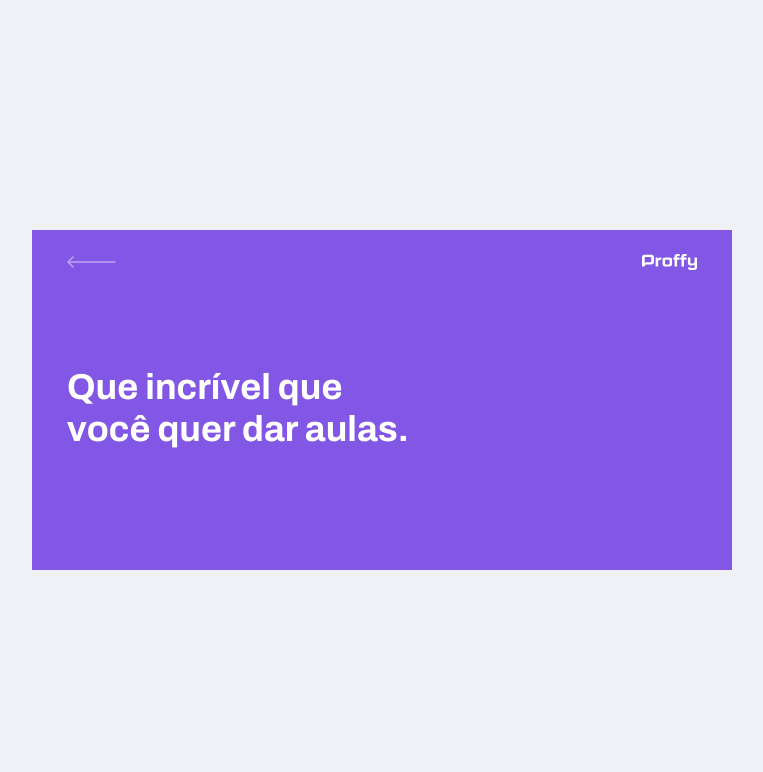
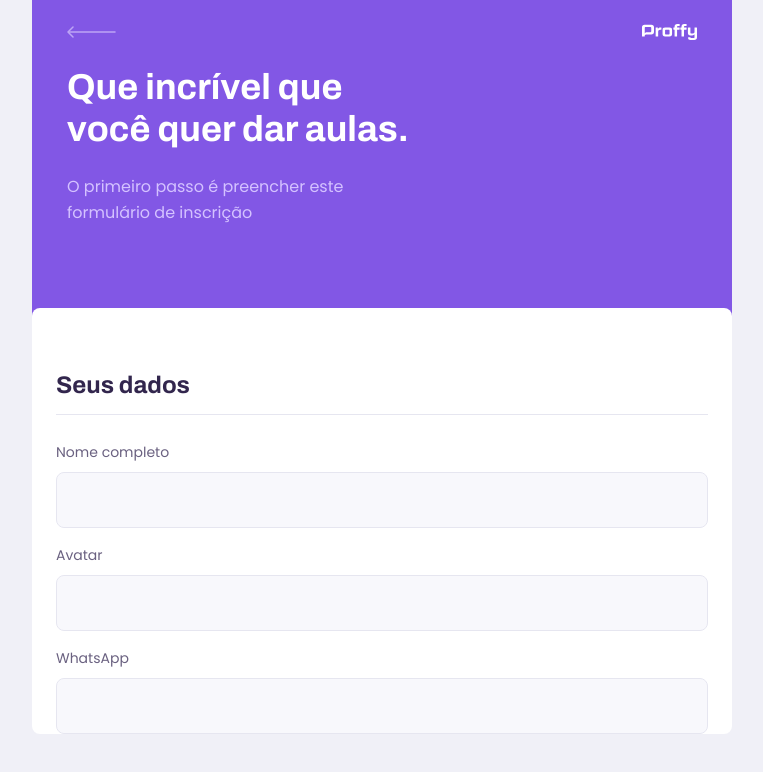
Before and after one commit to LeonardoCampello-dev/Proffy, a React (Create React App) app in the folder web/: page /give-classes in a window 1280 px wide. Shown: the top 772 px of the page, without its empty margins (258-1021 px from the left). Built offline with nearby package versions, Linux system fonts and the light colour scheme.

Commit message:
Input component created

```diff
--- /dev/null
+++ b/web/src/components/Input/index.tsx
@@ -0,0 +1,19 @@
+import React, { InputHTMLAttributes } from 'react'
+
+import './styles.css'
+
+interface InputProps extends InputHTMLAttributes<HTMLInputElement> {
+    name: string
+    label: string
+}
+
+const Input: React.FC<InputProps> = ({ name, label, ...rest }) => {
+    return (
+        <div className="input-block">
+            <label htmlFor={name}>{ label }</label>
+            <input type="text" id={name} {...rest}/>
+        </div>
+    )
+}
+
+export default Input
--- /dev/null
+++ b/web/src/components/Input/styles.css
@@ -0,0 +1,40 @@
+.input-block {
+    position: relative;
+}
+
+
+.input-block + .input-block {
+    margin-top: 1.4rem;
+}
+
+.input-block label {
+    font-size: 1.4rem;
+}
+
+.input-block input {
+    width: 100%;
+    height: 5.6rem;
+
+    margin-top: 0.8rem;
+
+    border-radius: 0.8rem;
+
+    background-color: var(--color-input-background);
+    border: 1px solid var(--color-line-in-white);
+    outline: 0;
+
+    padding: 0 1.6rem;
+
+    font: 1.6rem Archivo;
+}
+
+.input-block:focus-within::after {
+    width: calc(100% - 3.2rem);
+    height: 2px;
+    content: '';
+    background-color: var(--color-primary-light);
+    position: absolute;
+    left: 1.6rem;
+    right: 1.6rem;
+    bottom: 0;
+}
--- a/web/src/components/PageHeader/index.tsx
+++ b/web/src/components/PageHeader/index.tsx
@@ -9,6 +9,7 @@
 
 interface PageHeaderProps {
     title: string
+    description?: string
 }
 
 const PageHeader: React.FC<PageHeaderProps> = (props) => {
@@ -23,6 +24,8 @@
 
             <div className="header-content">
                 <strong>{props.title}</strong>
+                { props.description && <p>{ props.description }</p> }
+
                 {props.children}
             </div>
         </header>
--- a/web/src/components/PageHeader/styles.css
+++ b/web/src/components/PageHeader/styles.css
@@ -42,6 +42,14 @@
     color: var(--color-title-in-primary);
 }
 
+.page-header .header-content p {
+    max-width: 30rem;
+    font-size: 1.6rem;
+    line-height: 2.6rem;
+    color: var(--color-text-in-primary);
+    margin-top: 2.4rem;
+}
+
 @media (min-width: 700px) {
     .page-header {
         height: 340px;
--- a/web/src/pages/TeacherForm/index.tsx
+++ b/web/src/pages/TeacherForm/index.tsx
@@ -1,11 +1,27 @@
 import React from 'react'
 
 import PageHeader from '../../components/PageHeader'
+import Input from '../../components/Input'
+
+import './styles.css'
 
 function TeacherForm() {
     return (
         <div id="page-teacher-form" className="container">
-            <PageHeader title="Que incrível que você quer dar aulas."/>
+            <PageHeader
+                title="Que incrível que você quer dar aulas."
+                description="O primeiro passo é preencher este formulário de inscrição"
+            />
+
+            <main>
+                <fieldset>
+                    <legend>Seus dados</legend>
+
+                    <Input name="name" label="Nome completo"/>
+                    <Input name="avatar" label="Avatar"/>
+                    <Input name="whatsapp" label="WhatsApp"/>
+                </fieldset>
+            </main>
         </div>
     )
 }
--- /dev/null
+++ b/web/src/pages/TeacherForm/styles.css
@@ -0,0 +1,41 @@
+#page-teacher-form {
+    width: 100vw;
+    height: 100vh;
+}
+
+#page-teacher-form .page-header .header-content {
+    margin-bottom: 6.4rem;
+}
+
+#page-teacher-form main {
+    background-color: var(--color-box-base);
+    width: 100%;
+    max-width: 74rem;
+    border-radius: 0.8rem;
+    margin: -3.2rem auto 3.2rem;
+    padding-top: 6.4rem;
+    overflow: hidden;
+}
+
+#page-teacher-form main fieldset {
+    border: 0;
+    padding: 0 2.4rem;
+}
+
+#page-teacher-form main fieldset + fieldset {
+    margin-top: 6.4rem;
+}
+
+#page-teacher-form main fieldset legend {
+    font: 700 2.4rem Archivo;
+    color: var(--color-text-title);
+    margin-bottom: 2.4rem;
+
+    display: flex;
+    align-items: center;
+    justify-content: space-between;
+
+    width: 100%;
+    padding-bottom: 1.6rem;
+    border-bottom: 1px solid var(--color-line-in-white);
+}
--- a/web/src/pages/TeacherList/index.tsx
+++ b/web/src/pages/TeacherList/index.tsx
@@ -2,6 +2,7 @@
 
 import PageHeader from '../../components/PageHeader'
 import TeacherItem from '../../components/TeacherItem'
+import Input from '../../components/Input'
 
 import './styles.css'
 
@@ -10,20 +11,9 @@
         <div id="page-teacher-list" className="container">
             <PageHeader title="Estes são os proffys disponíveis.">
                 <form id="search-teachers">
-                    <div className="input-block">
-                        <label htmlFor="subject">Matéria</label>
-                        <input type="text" id="subject"/>
-                    </div>
-
-                    <div className="input-block">
-                        <label htmlFor="week_day">Dia da semana</label>
-                        <input type="text" id="week_day"/>
-                    </div>
-
-                    <div className="input-block">
-                        <label htmlFor="time">Hora</label>
-                        <input type="text" id="time"/>
-                    </div>
+                    <Input name="subject" label="Matéria"/>
+                    <Input name="week_day" label="Dia da semana"/>
+                    <Input type="time" name="time" label="Hora"/>
                 </form>
             </PageHeader>
 
--- a/web/src/pages/TeacherList/styles.css
+++ b/web/src/pages/TeacherList/styles.css
@@ -9,47 +9,6 @@
 
 #search-teachers label {
     color: var(--color-text-in-primary);
-}
-
-#search-teachers .input-block {
-    position: relative;
-}
-
-
-#search-teachers .input-block + .input-block {
-    margin-top: 1.4rem;
-}
-
-#search-teachers .input-block label {
-    font-size: 1.4rem;
-}
-
-#search-teachers .input-block input {
-    width: 100%;
-    height: 5.6rem;
-
-    margin-top: 0.8rem;
-
-    border-radius: 0.8rem;
-
-    background-color: var(--color-input-background);
-    border: 1px solid var(--color-line-in-white);
-    outline: 0;
-
-    padding: 0 1.6rem;
-
-    font: 1.6rem Archivo;
-}
-
-#search-teachers .input-block:focus-within::after {
-    width: calc(100% - 3.2rem);
-    height: 2px;
-    content: '';
-    background-color: var(--color-primary-light);
-    position: absolute;
-    left: 1.6rem;
-    right: 1.6rem;
-    bottom: 0;
 }
 
 
```
